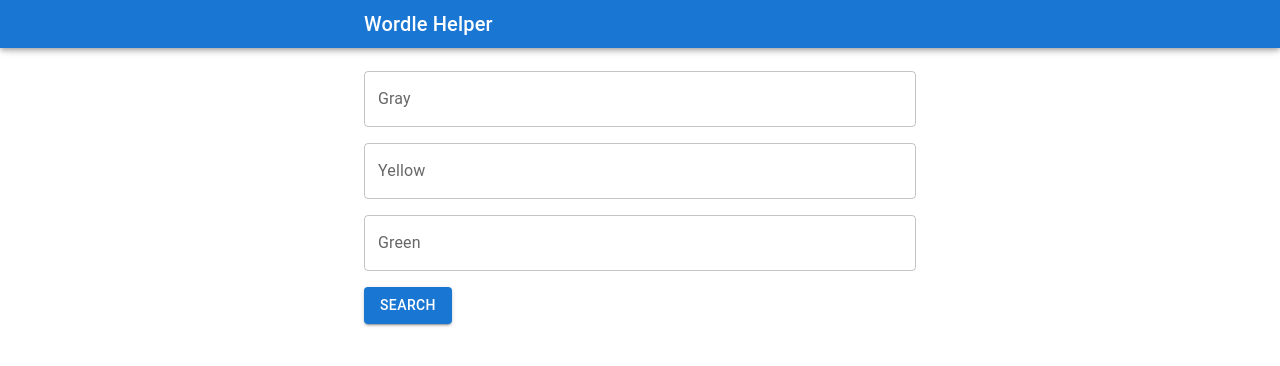
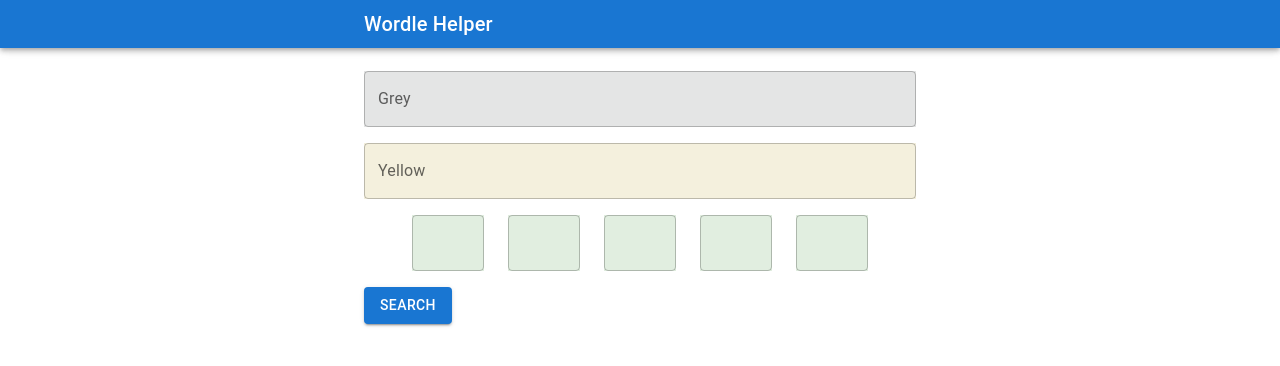
Before and after one commit to 1pete/wordle-helper, a React app: page / in a window 1280 px wide. Shown: the top 366 px of the page. Built offline with nearby package versions, Linux system fonts and the light colour scheme.

Commit message:
allow to search words by matched character

```diff
--- a/src/componnet/App.js
+++ b/src/componnet/App.js
@@ -2,6 +2,7 @@
 import { Button, Grid } from '@mui/material'
 
 import CharSet from './CharSet'
+import CharSetGreen from './CharSetGreen'
 import Result from './Result'
 
 import { filterResult } from '../util'
@@ -9,27 +10,37 @@
 import rawData from '../data.json'
 
 const App = () => {
-  const [gray, setGray] = useState([])
+  const [grey, setGrey] = useState([])
   const [yellow, setYellow] = useState([])
-  const [green, setGreen] = useState([])
+  const [green, setGreen] = useState(['', '', '', '', ''])
   const [result, setResult] = useState(null)
 
   const onSearch = () => {
-    if (!gray.length && !yellow.length && !green.length) {
+    if (!grey.length && !yellow.length && green.every((w) => !w)) {
       setResult(null)
       return
     }
 
-    const data = filterResult(rawData, gray, [...yellow, ...green])
+    const data = filterResult(rawData, grey, yellow, green)
 
     setResult(data)
   }
 
   return (
     <Grid container spacing={2} style={{ marginTop: 55 }}>
-      <CharSet title="Gray" chars={gray} setChars={setGray} />
-      <CharSet title="Yellow" chars={yellow} setChars={setYellow} />
-      <CharSet title="Green" chars={green} setChars={setGreen} />
+      <CharSet
+        title="Grey"
+        chars={grey}
+        setChars={setGrey}
+        bgColor="rgba(120, 124, 126, 0.2)"
+      />
+      <CharSet
+        title="Yellow"
+        chars={yellow}
+        setChars={setYellow}
+        bgColor="rgba(201, 180, 88, 0.2)"
+      />
+      <CharSetGreen title="Green" chars={green} setChars={setGreen} />
       <Grid item>
         <Button variant="contained" onClick={onSearch}>
           Search
--- a/src/componnet/CharSet.js
+++ b/src/componnet/CharSet.js
@@ -3,7 +3,7 @@
 
 import { arrayUnique } from '../util'
 
-const CharSet = ({ title, color, chars, setChars }) => {
+const CharSet = ({ title, bgColor, chars, setChars }) => {
   const onChange = (e) => {
     const { value } = e.target
 
@@ -22,6 +22,7 @@
         fullWidth
         value={chars.join('')}
         onChange={onChange}
+        inputProps={{ style: { backgroundColor: bgColor } }}
       />
     </Grid>
   )
--- /dev/null
+++ b/src/componnet/CharSetGreen.js
@@ -0,0 +1,59 @@
+import React from 'react'
+
+import { Grid, TextField } from '@mui/material'
+
+const Input = ({ value, setValue }) => {
+  const onChange = (e) => {
+    const { value } = e.target
+
+    const chars = value
+      .split('')
+      .map((c) => c.toUpperCase())
+      .filter((c) => /[A-Z]/.test(c))
+
+    setValue(chars.length ? chars[chars.length - 1] : '')
+  }
+
+  return (
+    <Grid item xs={2}>
+      <TextField
+        className="s"
+        color="success"
+        value={value}
+        onChange={onChange}
+        inputProps={{
+          maxLength: 2,
+          style: {
+            textAlign: 'center',
+            backgroundColor: `rgba(106, 170, 100, ${value ? '0.8' : '0.2'})`,
+          },
+        }}
+      />
+    </Grid>
+  )
+}
+
+const CharSetGreen = ({ chars, setChars }) => {
+  const createCallback = (index) => {
+    return (e) => {
+      const newChars = [...chars]
+      newChars[index] = e
+      setChars(newChars)
+    }
+  }
+
+  return (
+    <Grid item xs={12}>
+      <Grid container spacing={3}>
+        <Grid item xs={1} />
+        <Input value={chars[0]} setValue={createCallback(0)} />
+        <Input value={chars[1]} setValue={createCallback(1)} />
+        <Input value={chars[2]} setValue={createCallback(2)} />
+        <Input value={chars[3]} setValue={createCallback(3)} />
+        <Input value={chars[4]} setValue={createCallback(4)} />
+      </Grid>
+    </Grid>
+  )
+}
+
+export default CharSetGreen
--- a/src/util.js
+++ b/src/util.js
@@ -6,7 +6,7 @@
   return array.filter(onlyUnique)
 }
 
-export const filterResult = (data, exclude, include) => {
+export const filterResult = (data, exclude, include, matches) => {
   let result = data.map((dataSet) => {
     let filtered = dataSet
 
@@ -22,6 +22,12 @@
       )
     }
 
+    matches.forEach((char, i) => {
+      if (!char) return
+
+      filtered = filtered.filter((word) => word[i] === char)
+    })
+
     return filtered
   })
 
```
